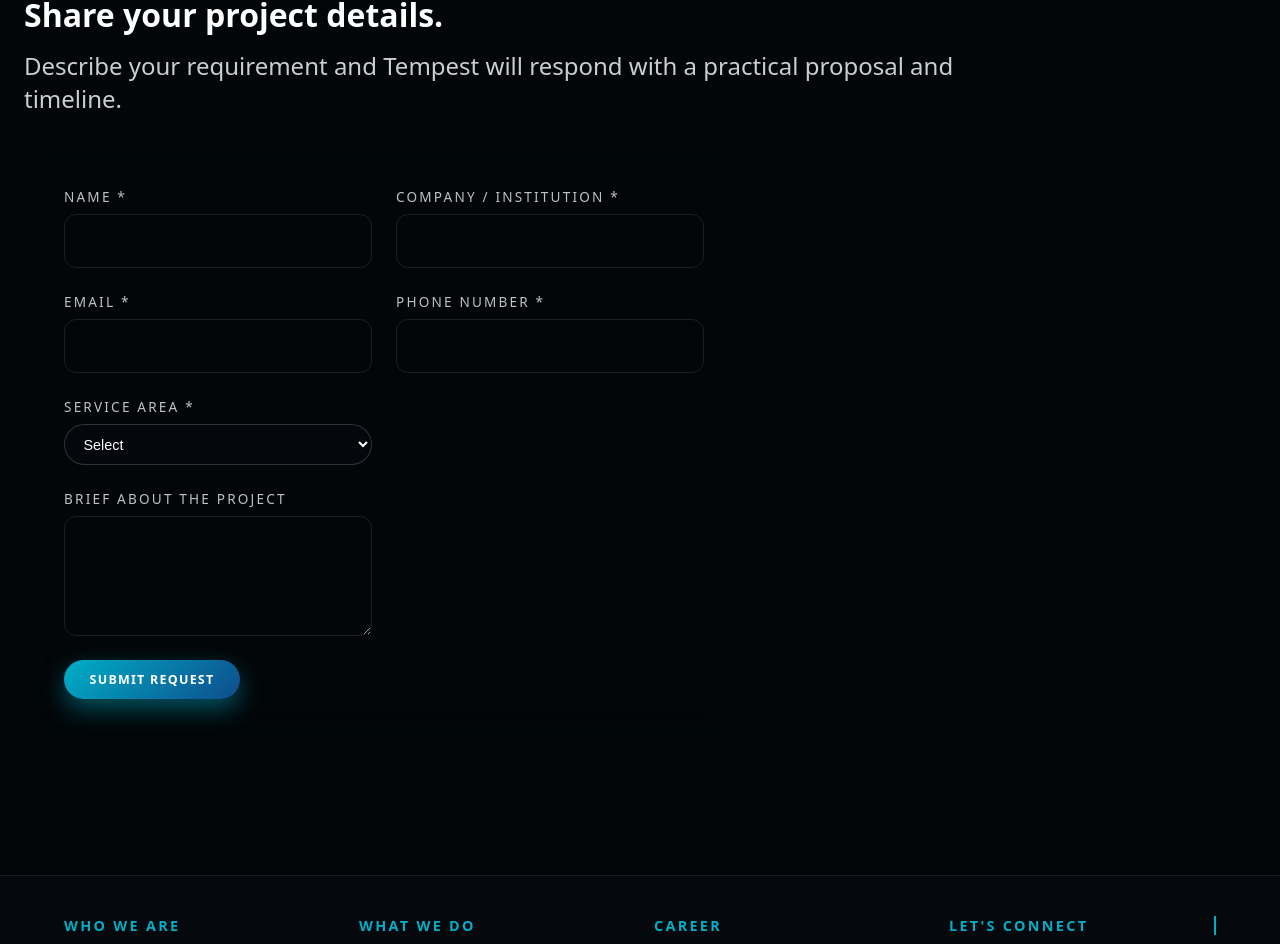
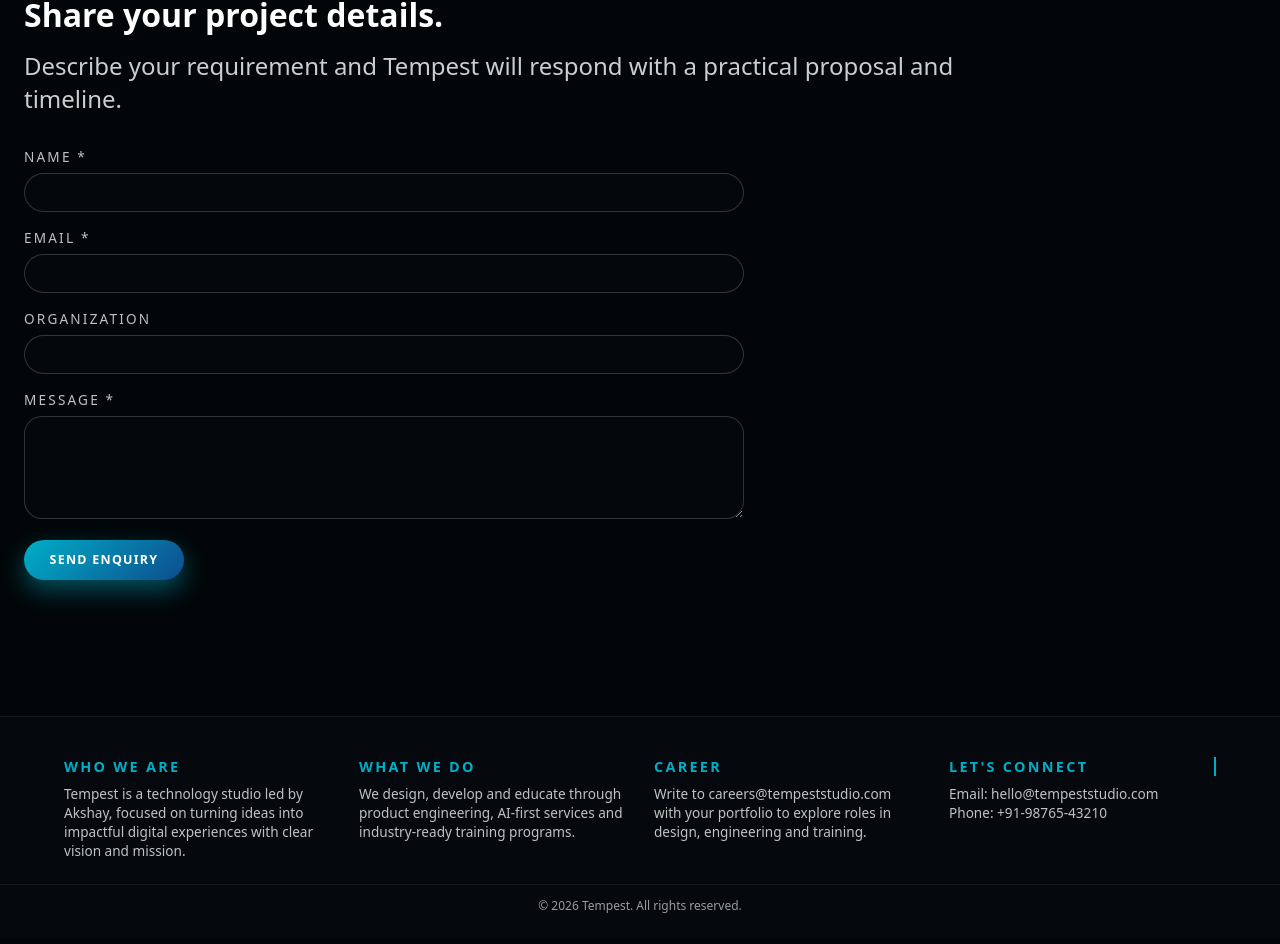
Before and after one commit to Mokeshh1811/Tempest_Wesite, a React (Create React App) app: page /services in a window 1280 px wide. Shown: the part 2491-3435 px from the top of the page. Built offline with nearby package versions, Linux system fonts and the light colour scheme.

Commit message:
Content Changed in Home.js

```diff
--- a/src/pages/Home.js
+++ b/src/pages/Home.js
@@ -66,8 +66,8 @@
           <div className="split-right card-grid animate-stagger">
             <div className="card float-card">
               <img src="https://images.unsplash.com/photo-1504384308090-c894fdcc538d?ixlib=rb-4.0.3&auto=format&fit=crop&w=2070&q=80" alt="Experience" className="card-image" />
-              <h3 className="card-title">20+ Years</h3>
-              <p className="card-body">Industry experience delivering enterprise systems.</p>
+              <h3 className="card-title">Built for Today</h3>
+              <p className="card-body">Modern engineering practices designed for fast-moving teams.</p>
             </div>
             <div className="card float-card">
               <img src="https://images.unsplash.com/photo-1504384308090-c894fdcc538d?ixlib=rb-4.0.3&auto=format&fit=crop&w=2070&q=80" alt="AI-First" className="card-image" />
--- a/src/pages/Services.js
+++ b/src/pages/Services.js
@@ -1,4 +1,4 @@
-import React from 'react';
+import React, { useEffect, useState } from 'react';
 import { Link } from 'react-router-dom';
 import Section from '../components/Section';
 import PrimaryButton from '../components/PrimaryButton';
@@ -6,6 +6,56 @@
 import '../components/Forms.css';
 
 const Services = () => {
+    const [formData, setFormData] = useState({
+      name: '',
+      email: '',
+      organization: '',
+      message: '',
+    });
+
+    const [isSubmitting, setIsSubmitting] = useState(false);
+    const [submitMessage, setSubmitMessage] = useState('');
+    const handleChange = (e) => {
+    setFormData((prev) => ({
+      ...prev,
+      [e.target.name]: e.target.value,
+    }));
+  };
+
+  const handleSubmit = async (e) => {
+    e.preventDefault();
+    setIsSubmitting(true);
+    setSubmitMessage('');
+
+    try {
+      const response = await fetch('http://localhost:3002/api/send-email', {
+        method: 'POST',
+        headers: { 'Content-Type': 'application/json' },
+        body: JSON.stringify({
+          ...formData,
+          service: 'Cloud & Platform Engineering',
+        }),
+      });
+
+      if (!response.ok) throw new Error();
+
+      setSubmitMessage("Thank you! We've sent you a confirmation email.");
+      setFormData({
+        name: '',
+        email: '',
+        organization: '',
+        message: '',
+      });
+    } catch (error) {
+      setSubmitMessage(
+        'Sorry, there was an error sending your message. Please try again.'
+      );
+    } finally {
+      setIsSubmitting(false);
+    }
+  };
+
+
   return (
     <>
       <Section
@@ -201,7 +251,64 @@
         subtitle="Describe your requirement and Tempest will respond with a practical proposal and timeline."
         id="service-form"
       >
-        <ServiceForm />
+        <form className="contact-form" onSubmit={handleSubmit}>
+          <div className="form-group">
+            <label>Name *</label>
+            <input
+              type="text"
+              name="name"
+              value={formData.name}
+              onChange={handleChange}
+              required
+            />
+          </div>
+
+          <div className="form-group">
+            <label>Email *</label>
+            <input
+              type="email"
+              name="email"
+              value={formData.email}
+              onChange={handleChange}
+              required
+            />
+          </div>
+
+          <div className="form-group">
+            <label>Organization</label>
+            <input
+              type="text"
+              name="organization"
+              value={formData.organization}
+              onChange={handleChange}
+            />
+          </div>
+
+          <div className="form-group">
+            <label>Message *</label>
+            <textarea
+              rows="5"
+              name="message"
+              value={formData.message}
+              onChange={handleChange}
+              required
+            />
+          </div>
+
+          <PrimaryButton type="submit" disabled={isSubmitting}>
+            {isSubmitting ? 'Sending...' : 'Send Enquiry'}
+          </PrimaryButton>
+
+          {submitMessage && (
+            <p
+              className={`submit-message ${
+                submitMessage.includes('Thank you') ? 'success' : 'error'
+              }`}
+            >
+              {submitMessage}
+            </p>
+          )}
+        </form>
       </Section>
     </>
   );
```
